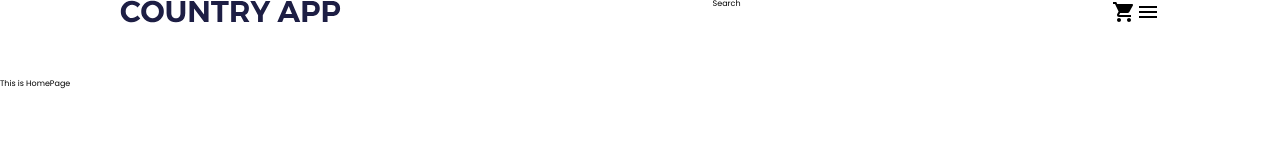
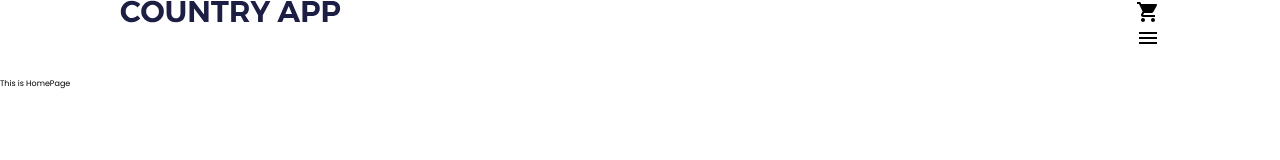
Before and after one commit to siccoo/country-api, a React (Create React App) app: page / in a window 1280 px wide. Shown: the top 160 px of the page. Built offline with nearby package versions, Linux system fonts and the light colour scheme.

Commit message:
Search component updates

```diff
--- a/src/components/Navbar/Navbar.tsx
+++ b/src/components/Navbar/Navbar.tsx
@@ -14,12 +14,17 @@ const Navbar = () => {
                 </div>
                 {/* SEARCH BAR AREA */}
                 <div className="navbar__content-search">
-                    Search
+                    {/* SEARCH BAR COMPONENT */}
                 </div>
                 {/* RIGHT ITEMS AREA */}
                 <div className="navbar__content-right">
-                    <ShoppingCartIcon/>
-                    <MenuIcon/>
+                    {/* SHOPPING CART */}
+                    <div className="navbar__content-cart">
+                    <ShoppingCartIcon />
+                        {/* CART COUNTER  */}
+                    </div>
+                    {/* MENU HAMBURGER ICON */}
+                    <MenuIcon />
                 </div>
             </div>
         </section>
```
Also changed, not shown: src/components/Search/Search.tsx (added, +16 -0 lines).
